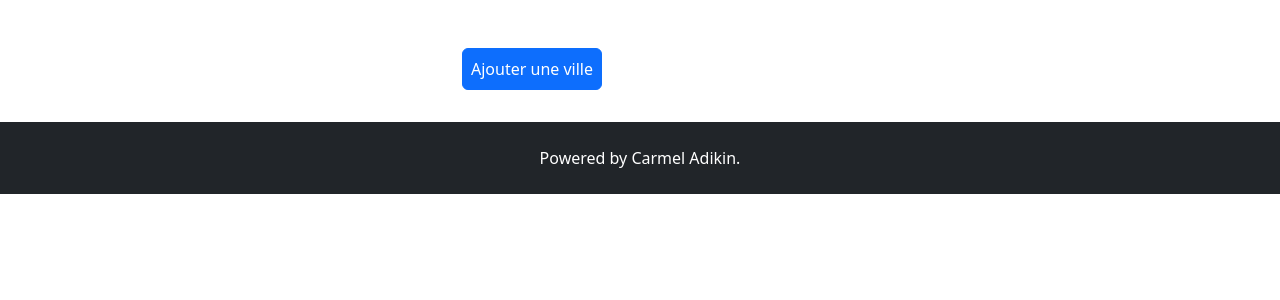
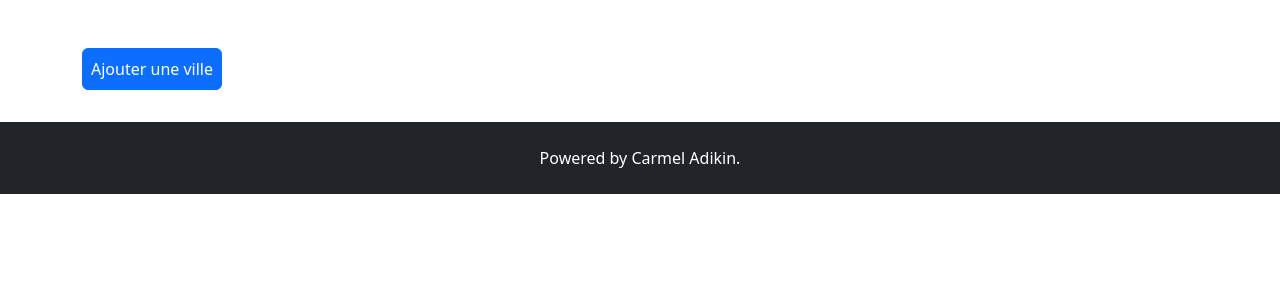
Before and after one commit to CarmelAdk/django-weather-app, a Django app: page / in a window 1280 px wide. Shown: the part 114-414 px from the top of the page. Run offline with Django 4.2, Linux system fonts and the light colour scheme; data that the repository does not hold is empty; some libraries are stand-ins or nearby versions.

Commit message:
change display of cards

```diff
--- a/weather/templates/weather/cities_list.html
+++ b/weather/templates/weather/cities_list.html
@@ -1,5 +1,6 @@
 {% load static %}
 {% for weather in weather_data %}
+<div class="col mb-4">
     <div class="card mb-3" id="city-{{ weather.city_id }}">
         <div class="row g-0">
             <div class="col-md-4">
@@ -21,4 +22,5 @@
             </button>
         </div>
     </div>
+</div>
 {% endfor %}
--- a/weather/templates/weather/index.html
+++ b/weather/templates/weather/index.html
@@ -18,7 +18,7 @@
     </header>
     <section class="pt-5 pb-3">
         <div class="container">
-            <div class="row justify-content-center">
+            <div class="row justify-content-start">
                 <div class="col-lg-4 col-md-6">
                     <button hx-get="{% url 'add_city' %}" hx-target="#dialog" class="btn btn-primary p-2">
                         Ajouter une ville
@@ -30,7 +30,7 @@
     <section class="py-2">
         <div class="container">
             <div class="row justify-content-center">
-                <div class="col-lg-4 col-md-6"
+                <div class="row row-cols-1 row-cols-md-2 row-cols-lg-3"
                     hx-trigger="load, cityListChanged from:body" hx-get="{% url 'cities_list' %}"
                     hx-target="this"
                 >
```
Lines whose indentation alone changed are shown as unchanged.
